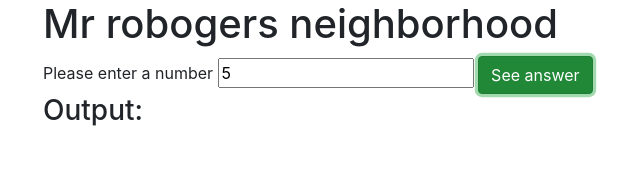
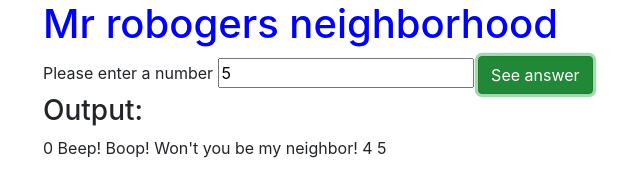
Before and after one commit to NoahWoodrum/project3, a plain HTML site: page index.html in a window 1280 px wide. Both pictures are taken after typing "5" into the empty fields and a click on the button "See answer". Shown: the whole page, without its empty margins (42-682 px from the left). Drawn offline with nearby package versions, Linux system fonts and the light colour scheme.

Commit message:
working logic

```diff
--- a/css/styles.css
+++ b/css/styles.css
@@ -0,0 +1,3 @@
+h1{
+  color: blue;
+}
--- a/index.html
+++ b/index.html
@@ -22,7 +22,7 @@
     </form>
     <h3>Output:</h3>
 
-      <div id="beepBoopOutput">
+      <div id="returnedOutput">
       </div>
 </div>
 </body>
--- a/js/scripts.js
+++ b/js/scripts.js
@@ -18,7 +18,8 @@ function beepboop(number){
 $(document).ready(function() {
   $("form#input").submit(function(event) {
     event.preventDefault();
-    let int = $("#int").val();
-    $("#output").show();
+    const userInput = $("#mrRoboger").val();
+    const outputResult = beepboop(userInput);
+    $("#returnedOutput").text(outputResult);
     });
   });
```
